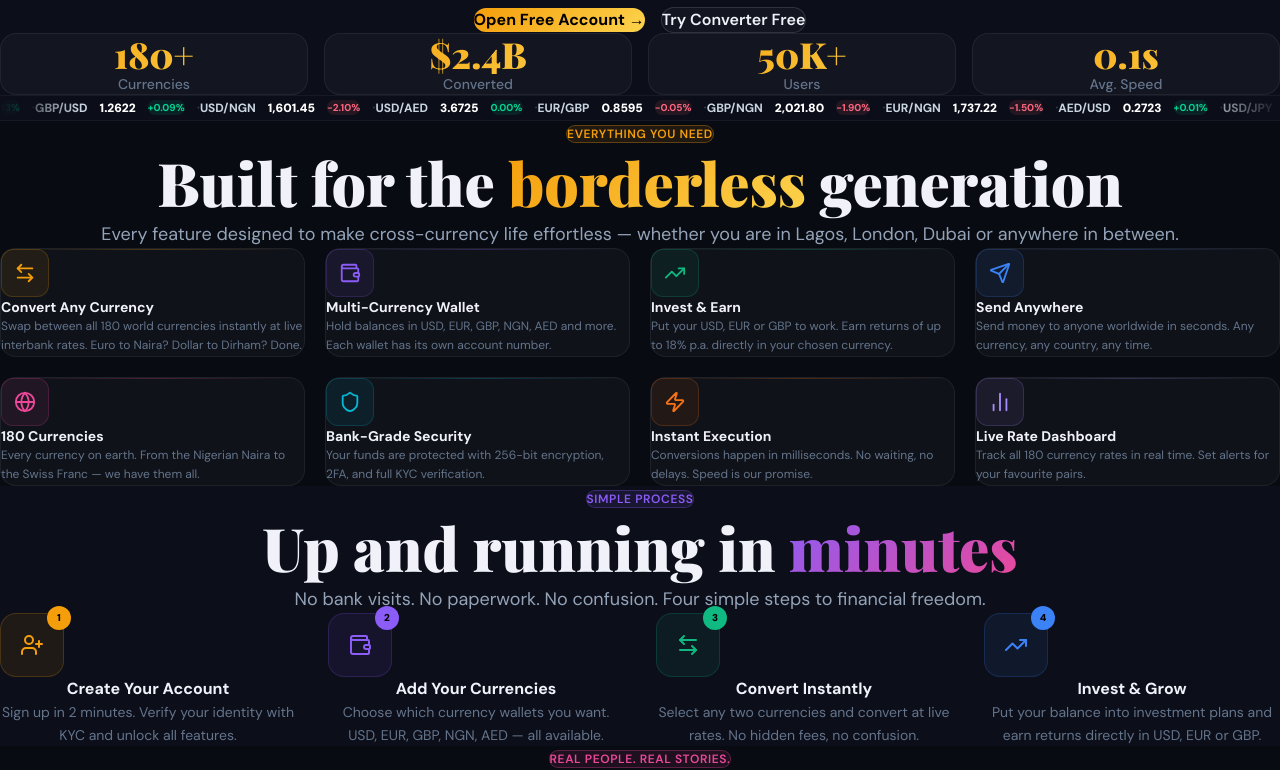
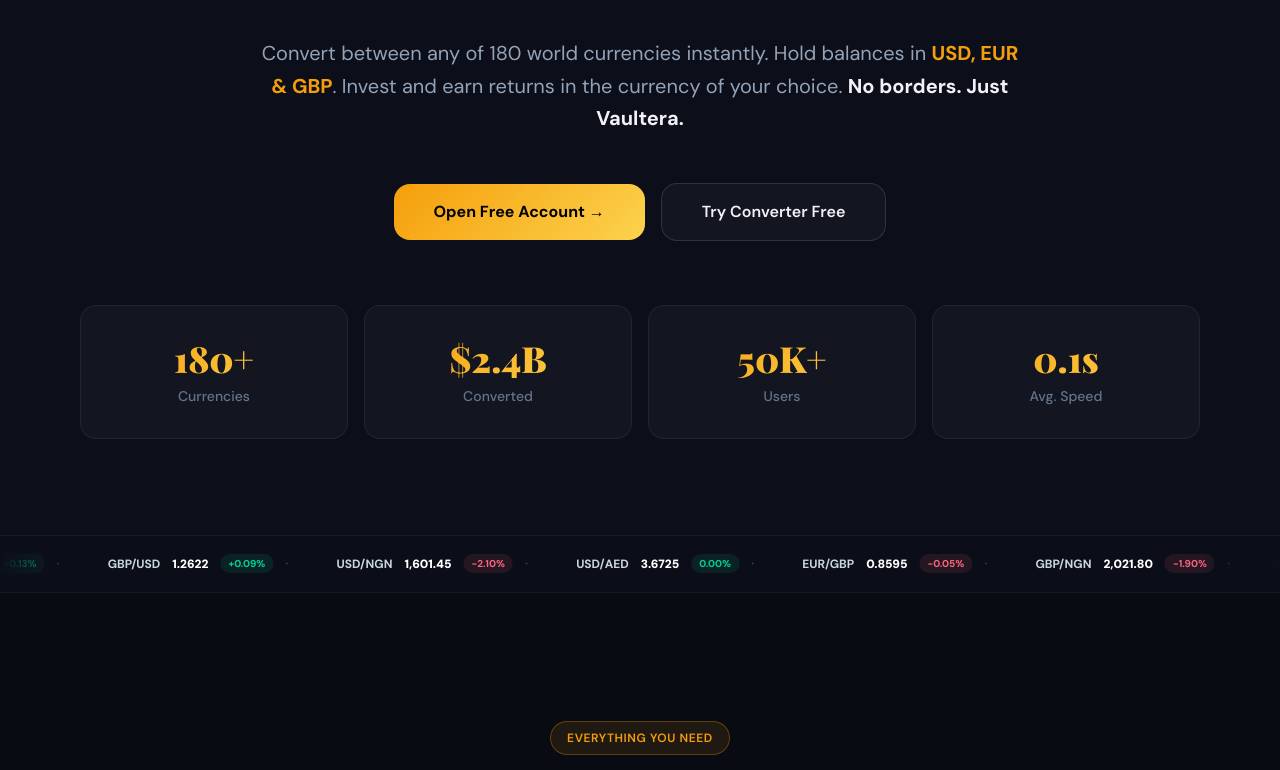
Before and after one commit to Codegoddexx/Vaultera, a Next.js app in the folder vaultera/: page / in a window 1280 px wide. Shown: the part 1193-1963 px from the top of the page. Built offline with nearby package versions, Linux system fonts and the light colour scheme; a web font is replaced by a local one.

Commit message:
Complete dark screen landing page

```diff
--- a/vaultera/src/app/globals.css
+++ b/vaultera/src/app/globals.css
@@ -27,7 +27,11 @@
   --shadow: 0 8px 32px rgba(0,0,0,0.4);
 }
 
-* { margin: 0; padding: 0; box-sizing: border-box; }
+*,
+*::before,
+*::after {
+  box-sizing: border-box;
+}
 html { scroll-behavior: smooth; }
 
 body {
@@ -59,7 +63,12 @@
 /* ── Utility classes — all pull from CSS vars ── */
 .vt-bg        { background: var(--bg-primary); }
 .vt-surface   { background: var(--bg-surface); }
-.vt-card      { background: var(--bg-card); border: 1px solid var(--border); }
+.vt-card {
+  background: var(--bg-card);
+  border: 1px solid var(--border);
+  padding: 1.5rem;
+  border-radius: 1rem;
+}
 .vt-text      { color: var(--text-primary); }
 .vt-text-2    { color: var(--text-secondary); }
 .vt-text-m    { color: var(--text-muted); }
@@ -100,3 +109,18 @@
   0%   { transform: translateX(-100%) skewX(-12deg); }
   100% { transform: translateX(200%)  skewX(-12deg); }
 }
+
+/* ── Global layout rhythm ── */
+.section {
+  padding-top: clamp(5rem, 8vw, 8rem);
+  padding-bottom: clamp(5rem, 8vw, 8rem);
+}
+
+.container {
+  width: 100%;
+  max-width: 1280px;
+  margin-left: auto;
+  margin-right: auto;
+  padding-left: 1.5rem;
+  padding-right: 1.5rem;
+}
--- a/vaultera/src/components/landing/HowItWorks.tsx
+++ b/vaultera/src/components/landing/HowItWorks.tsx
@@ -37,17 +37,27 @@
 
       <div className="grid grid-cols-1 md:grid-cols-2 lg:grid-cols-4 gap-8">
         {STEPS.map((step, i) => (
-          <motion.div key={step.number}
-            initial={{ opacity: 0, y: 50 }} animate={inView ? { opacity: 1, y: 0 } : {}}
-            transition={{ duration: 0.7, delay: i * 0.15 }}
-            className="relative text-center group">
-            <motion.div whileHover={{ scale: 1.1 }}
-              className="relative w-16 h-16 mx-auto mb-6 rounded-2xl flex items-center justify-center"
-              style={{ background: `${step.color}15`, border: `1px solid ${step.color}30` }}>
-              <step.icon size={24} style={{ color: step.color }} />
-              <div className="absolute -top-2 -right-2 w-6 h-6 rounded-full text-[10px] font-black flex items-center justify-center text-black"
-                style={{ background: step.color }}>{i + 1}</div>
-            </motion.div>
+ <motion.div
+                key={step.number}
+                initial={{ opacity: 0, y: 50 }}
+                animate={inView ? { opacity: 1, y: 0 } : {}}
+                transition={{ duration: 0.7, delay: i * 0.15 }}
+                className="relative text-center group"
+              >
+                {/* Number bubble */}
+                <motion.div
+                  whileHover={{ scale: 1.1, rotateY: 180 }}
+                  transition={{ duration: 0.4 }}
+                  className="relative w-16 h-16 mx-auto mb-6 rounded-2xl flex items-center justify-center"
+                  style={{ background: `${step.color}15`, border: `1px solid ${step.color}30` }}
+                >
+                  <step.icon size={24} style={{ color: step.color }} />
+                  {/* Step number */}
+                  <div className="absolute -top-2 -right-2 w-6 h-6 rounded-full text-[10px] font-black flex items-center justify-center text-black"
+                    style={{ background: step.color }}>
+                    {i + 1}
+                  </div>
+                </motion.div>
             <h3 className="text-base font-bold mb-3" style={{ color: "var(--text-primary)" }}>{step.title}</h3>
             <p className="text-sm leading-relaxed" style={{ color: "var(--text-muted)" }}>{step.desc}</p>
           </motion.div>
```
